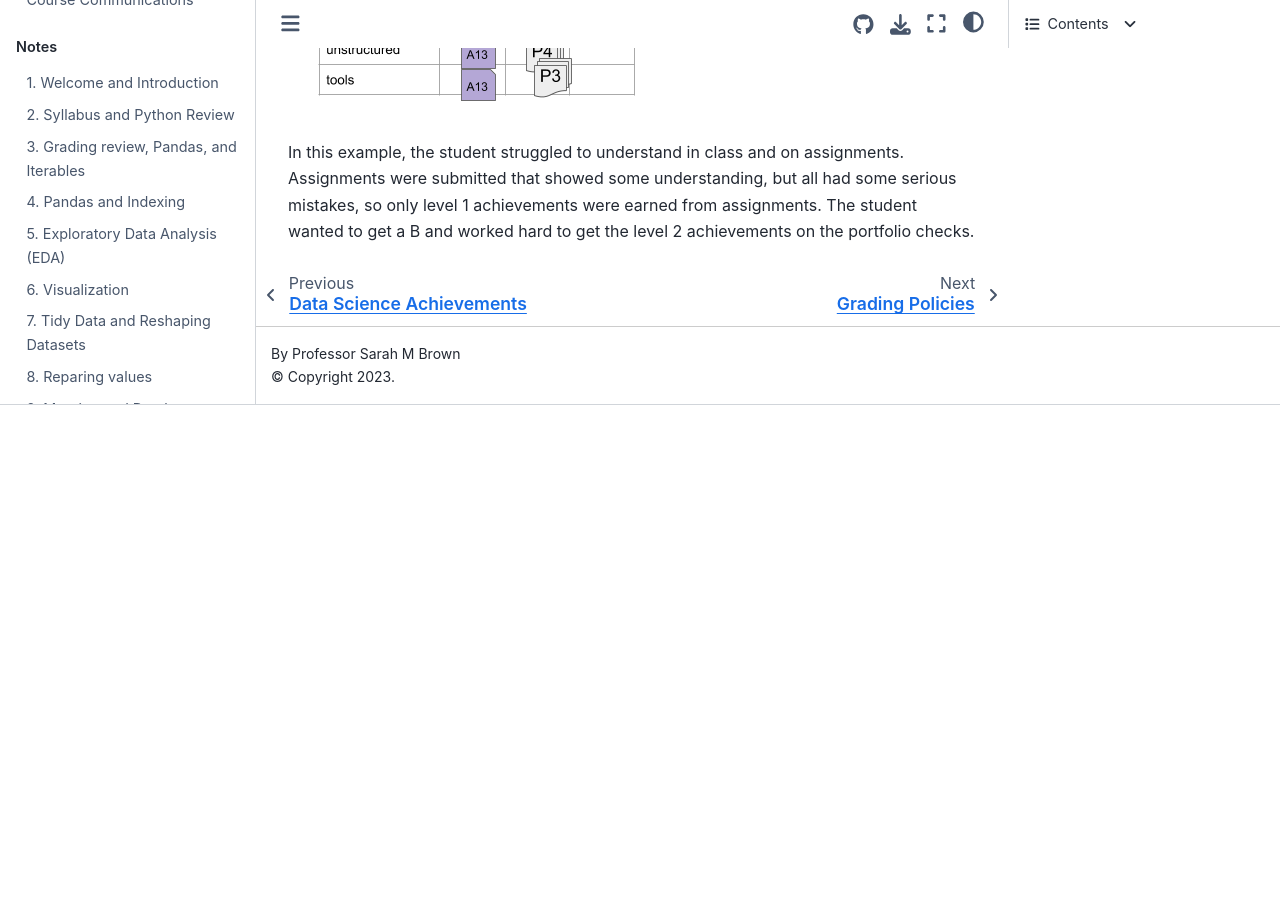
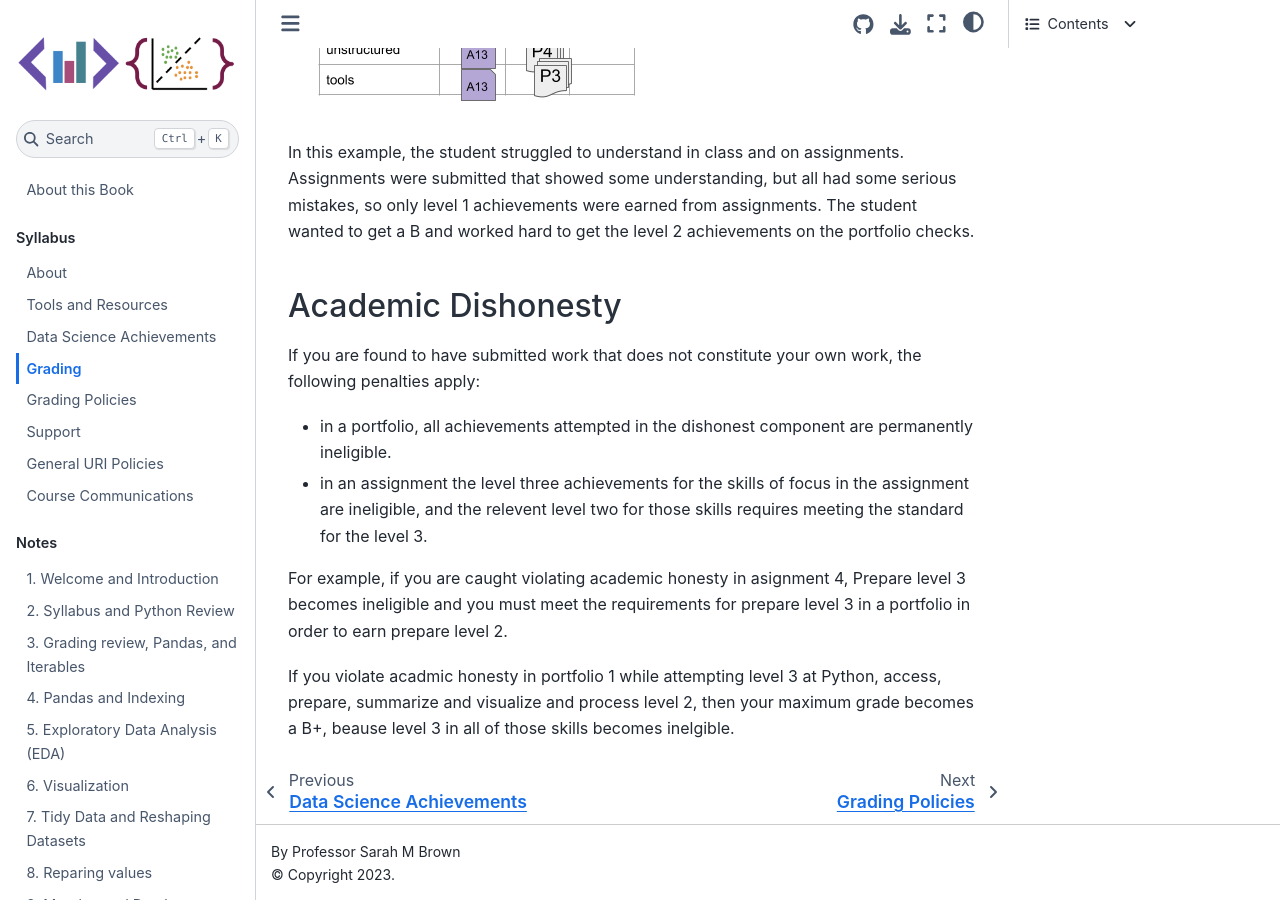
Before and after one commit to brownsarahm/BrownSpring23, a Jupyter Book: the page built from syllabus/grading.md, in a window 1280 px wide and 900 px high, scrolled down 7170 px. Built offline with Jupyter Book 1.0.4 settings and Sphinx 7.4.7 and the Sphinx Book theme 1.1.4, drawn with Linux system fonts in a browser that asks for light colours; before the commit the page ends 7575 px from its top, so only the background shows below that.

Commit message:
cheating penalty

```diff
--- a/syllabus/grading.md
+++ b/syllabus/grading.md
@@ -278,3 +278,14 @@ This student was content with getting a B and chose to not submit a portfolio.
 
 In this example, the student struggled to understand in class and on assignments. Assignments were submitted that showed some understanding, but all had some serious mistakes, so only level 1 achievements were earned from assignments.
 The student wanted to get a B and worked hard to get the level 2 achievements on the portfolio checks.
+
+
+## Academic Dishonesty
+
+If you are found to have submitted work that does not constitute your own work, the following penalties apply:
+- in a portfolio, all achievements attempted in the dishonest component are permanently ineligible.
+- in an assignment the level three achievements for the skills of focus in the assignment are ineligible, and the relevent level two for those skills requires meeting the standard for the level 3.
+
+For example, if you are caught violating academic honesty in asignment 4, Prepare level 3 becomes ineligible and you must meet the requirements for prepare level 3 in a portfolio in order to earn prepare level 2.
+
+If you violate acadmic honesty in portfolio 1 while attempting level 3 at Python, access, prepare, summarize and visualize and process level 2, then your maximum grade becomes a B+, beause level 3 in all of those skills becomes inelgible.
```
